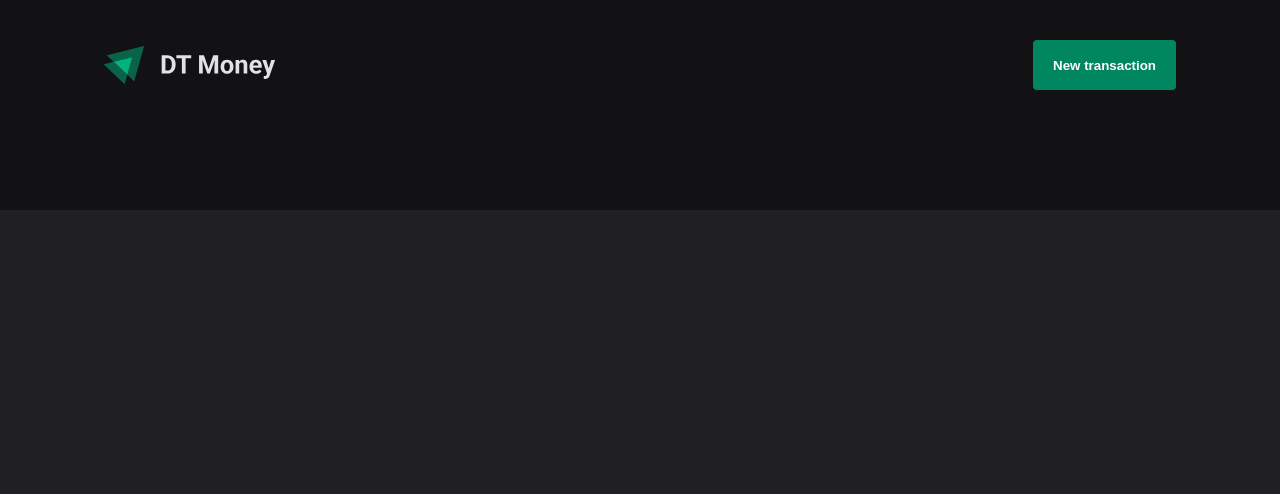
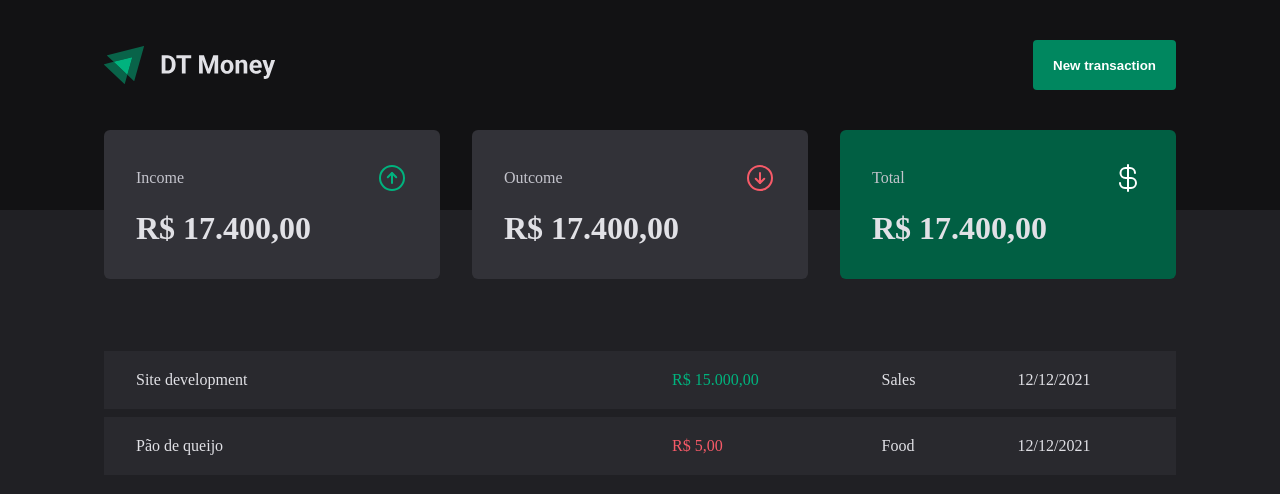
Before and after one commit to vivianequeiroz/dt-money, a React (Vite) app: page / in a window 1280 px wide. Shown: the top 494 px of the page. Built offline with nearby package versions, Linux system fonts and the light colour scheme.

Commit message:
feat: add transactions table style

```diff
--- a/src/pages/Transactions/index.tsx
+++ b/src/pages/Transactions/index.tsx
@@ -1,5 +1,39 @@
-import { Header } from '../../components/Header';
+import { Header } from "../../components/Header";
+import { Summary } from "../../components/Summary";
+import {
+  PriceHighlight,
+  TransactionsContainer,
+  TransactionsTable,
+} from "./styles";
 
 export function Transactions() {
-  return <div><Header/></div>
+  return (
+    <div>
+      <Header />
+      <Summary />
+
+      <TransactionsContainer>
+        <TransactionsTable>
+          <tbody>
+            <tr>
+              <td width={"50%"}>Site development</td>
+              <td>
+                <PriceHighlight variant="income">R$ 15.000,00</PriceHighlight>
+              </td>
+              <td>Sales</td>
+              <td>12/12/2021</td>
+            </tr>
+            <tr>
+              <td width={"50%"}>Pão de queijo</td>
+              <td>
+                <PriceHighlight variant="outcome">R$ 5,00</PriceHighlight>
+              </td>
+              <td>Food</td>
+              <td>12/12/2021</td>
+            </tr>
+          </tbody>
+        </TransactionsTable>
+      </TransactionsContainer>
+    </div>
+  );
 }
--- a/src/pages/Transactions/styles.ts
+++ b/src/pages/Transactions/styles.ts
@@ -0,0 +1,39 @@
+import styled from "styled-components";
+
+export const TransactionsContainer = styled.main`
+  width: 100%;
+  max-width: 1120px;
+  margin: 4rem auto 0;
+  padding: 0 1.5rem;
+`;
+
+export const TransactionsTable = styled.table`
+  width: 100%;
+  border-collapse: separate;
+  border-spacing: 0 0.5rem;
+  margin-top: 1.5rem;
+
+  td {
+    padding: 1.25rem 2rem;
+    background-color: ${(props) => props.theme["gray-700"]};
+
+    &-first-child {
+      border: 0 0 6px 6px;
+    }
+
+    &-last-child {
+      border: 6px 6px 0 0;
+    }
+  }
+`;
+
+interface PriceHighlightProps {
+  variant: "income" | "outcome";
+}
+
+export const PriceHighlight = styled.span<PriceHighlightProps>`
+  color: ${(props) =>
+    props.variant === "income"
+      ? props.theme["green-300"]
+      : props.theme["red-300"]};
+`;
```
Also changed, not shown: src/App.tsx (+6 -6 lines).
